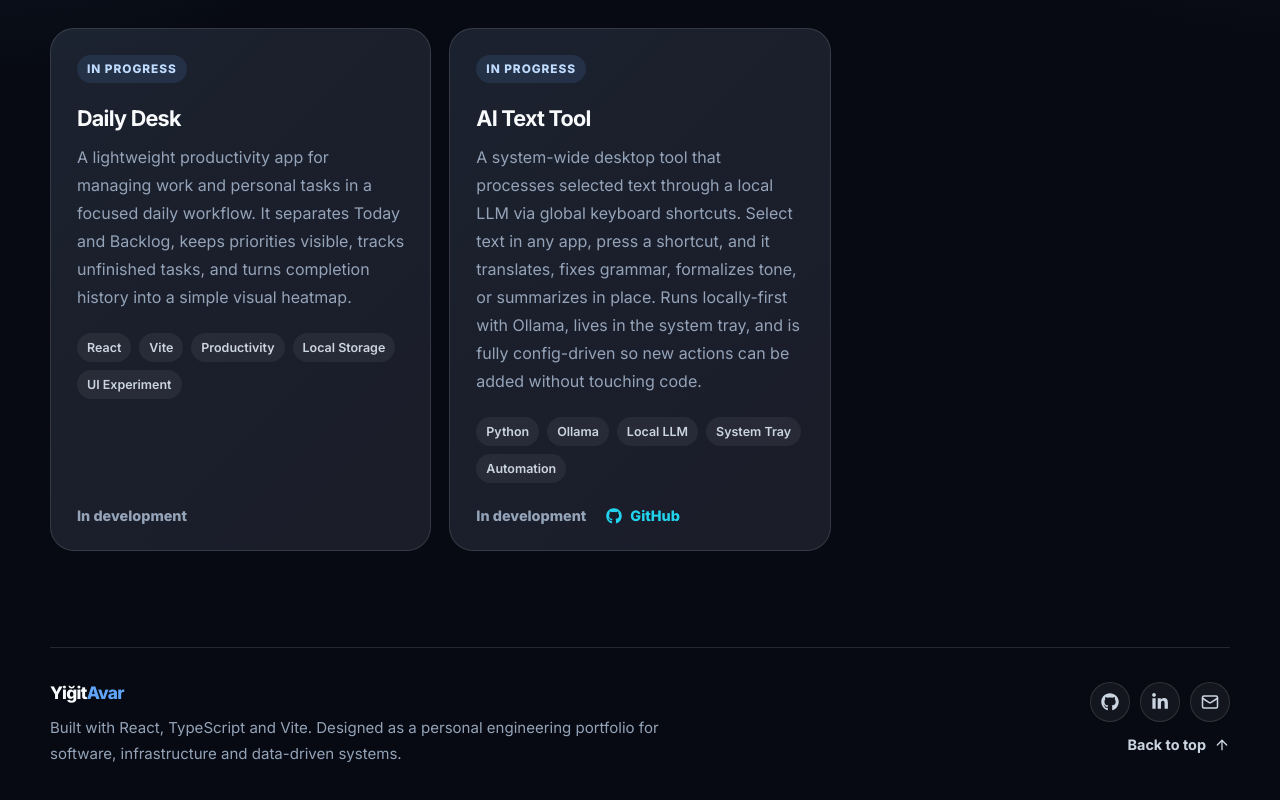
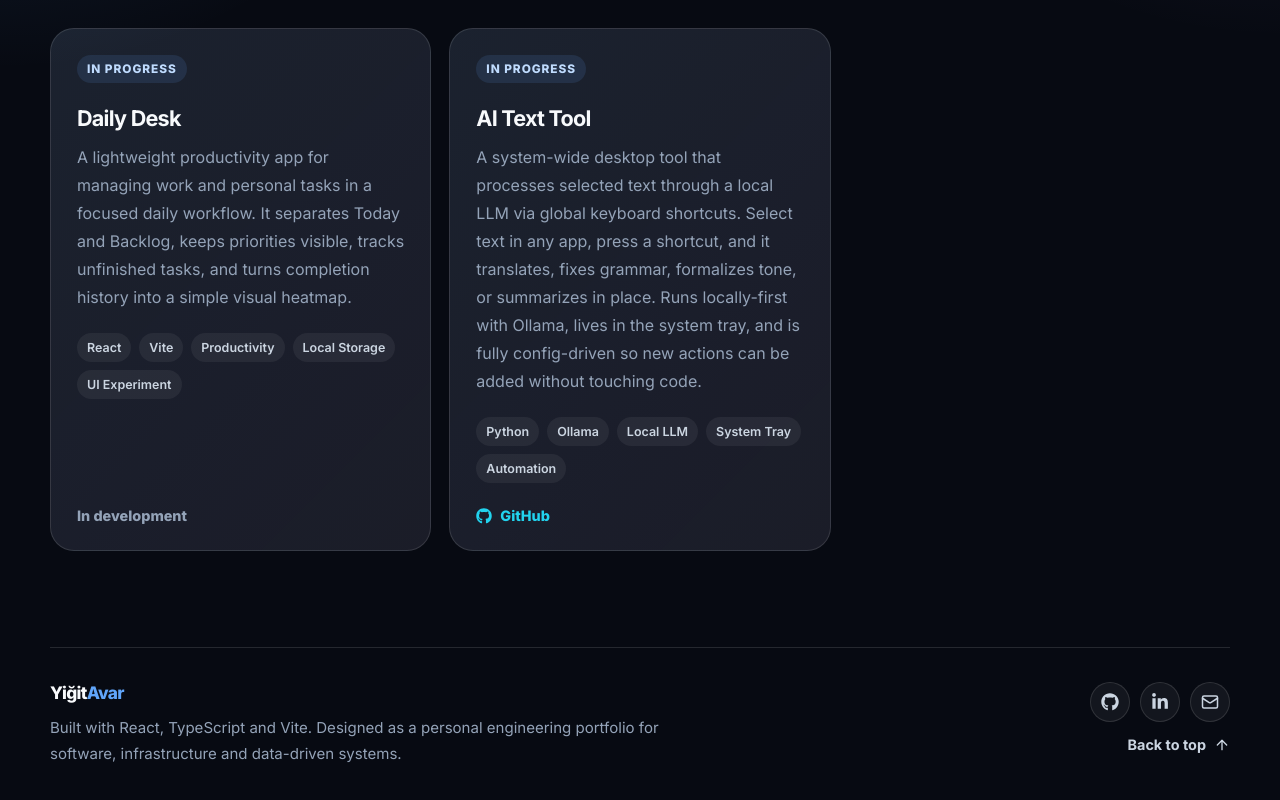
Before and after one commit to YigitAvar/yigitavar-portfolio, a React (Vite) app: page /lab in a window 1280 px wide. Shown: the part 442-1242 px from the top of the page. Built offline with nearby package versions, Linux system fonts and the light colour scheme.

Commit message:
Add GitHub link to AI Text Tool card, remove in-development footer

```diff
--- a/src/data/labItems.ts
+++ b/src/data/labItems.ts
@@ -22,7 +22,7 @@ export const labItems: LabItem[] = [
       "A system-wide desktop tool that processes selected text through a local LLM via global keyboard shortcuts. Select text in any app, press a shortcut, and it translates, fixes grammar, formalizes tone, or summarizes in place. Runs locally-first with Ollama, lives in the system tray, and is fully config-driven so new actions can be added without touching code.",
     status: "In Progress",
     path: "#",
-    github: "https://github.com/YigitAvar/ai-text-tool",
+    github: "https://github.com/YigitAvar/ai-text-tool.git",
     tags: ["Python", "Ollama", "Local LLM", "System Tray", "Automation"],
   },
 ];
--- a/src/pages/Lab.tsx
+++ b/src/pages/Lab.tsx
@@ -39,9 +39,11 @@ function Lab() {
                   <ArrowRight size={16} />
                 </Link>
               ) : (
-                <span className="lab-link disabled">
-                  {item.status === "In Progress" ? "In development" : "Coming soon"}
-                </span>
+                !item.github && (
+                  <span className="lab-link disabled">
+                    {item.status === "In Progress" ? "In development" : "Coming soon"}
+                  </span>
+                )
               )}
 
               {item.github && (
```
